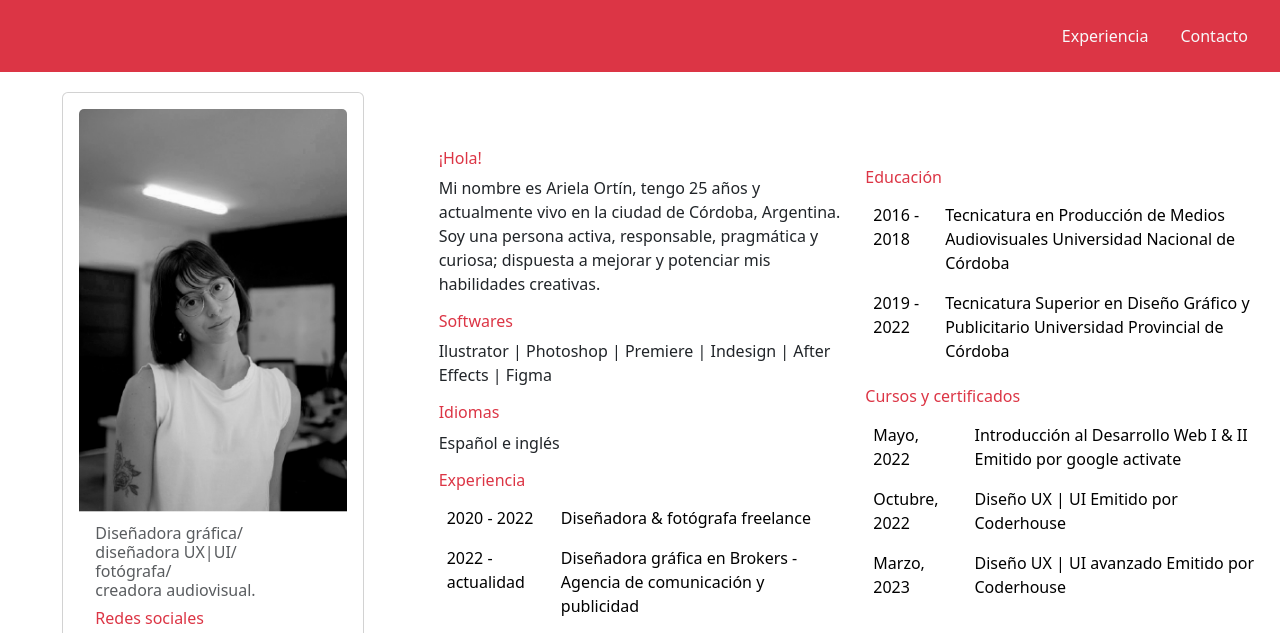
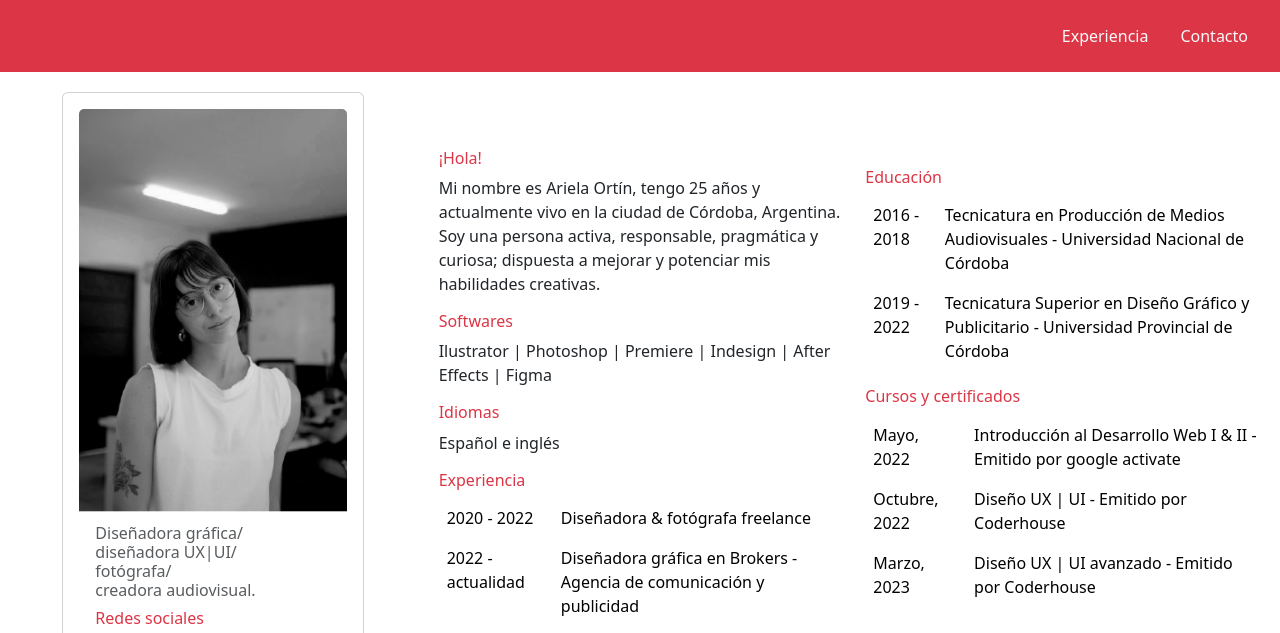
Before and after one commit to arielaortin/Frontend-Arg-progama---Trabajo-final, a plain HTML site: page index.html in a window 1280 px wide. Shown: the top 633 px of the page. Drawn offline with nearby package versions, Linux system fonts and the light colour scheme.

Commit message:
Update index.html

```diff
--- a/index.html
+++ b/index.html
@@ -85,12 +85,12 @@
         <table class="table table-borderless">
             <tr>
             <td>2016 - 2018</td>
-            <td>Tecnicatura en Producción de Medios Audiovisuales
+            <td>Tecnicatura en Producción de Medios Audiovisuales -
                 Universidad Nacional de Córdoba</td>
           </tr>
           <tr>
           <td>2019 - 2022</td>
-            <td>Tecnicatura Superior en Diseño Gráfico y Publicitario
+            <td>Tecnicatura Superior en Diseño Gráfico y Publicitario -
                 Universidad Provincial de Córdoba</td>
           </tr>
           </table>
@@ -100,19 +100,19 @@
         <table class="table table-borderless">
             <tr>
             <td>Mayo, 2022</td>
-            <td>Introducción al Desarrollo Web I & II
+            <td>Introducción al Desarrollo Web I & II -
                 Emitido por google activate
             </td>
           </tr>
           <tr>
           <td>Octubre, 2022</td>
-            <td>Diseño UX | UI
+            <td>Diseño UX | UI -
                 Emitido por Coderhouse
             </td>
           </tr>
           <tr>
             <td>Marzo, 2023</td>
-              <td>Diseño UX | UI avanzado
+              <td>Diseño UX | UI avanzado -
                   Emitido por Coderhouse
               </td>
             </tr>
```
